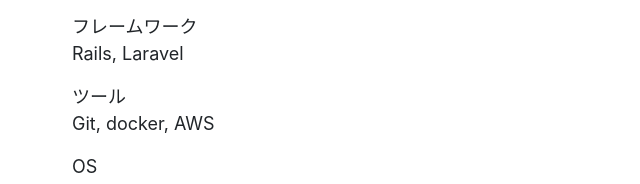
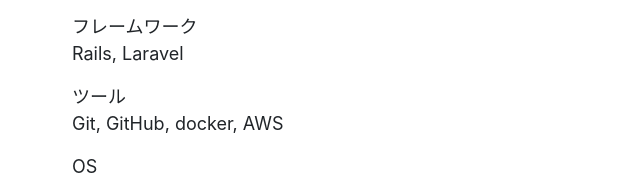
Before and after one commit to nakanishiyasuhiro/myportfolio, a plain HTML site: page index.html in a window 1280 px wide. Shown: the part 1214-1398 px from the top of the page, 552-1192 px from the left. Drawn offline with nearby package versions, Linux system fonts and the light colour scheme.

Commit message:
Update index.html

```diff
--- a/index.html
+++ b/index.html
@@ -61,7 +61,7 @@
           <p class="other-text">skill set</p>
           <p>言語<br>HTML, CSS, Haml・SCSS, JavaScript, Ruby, PHP, SQL</p>
           <p>フレームワーク<br>Rails, Laravel</p>
-          <p>ツール<br>Git, docker, AWS</p>
+          <p>ツール<br>Git, GitHub, docker, AWS</p>
           <p>OS<br>Linux</p>
         </div>
 
```
